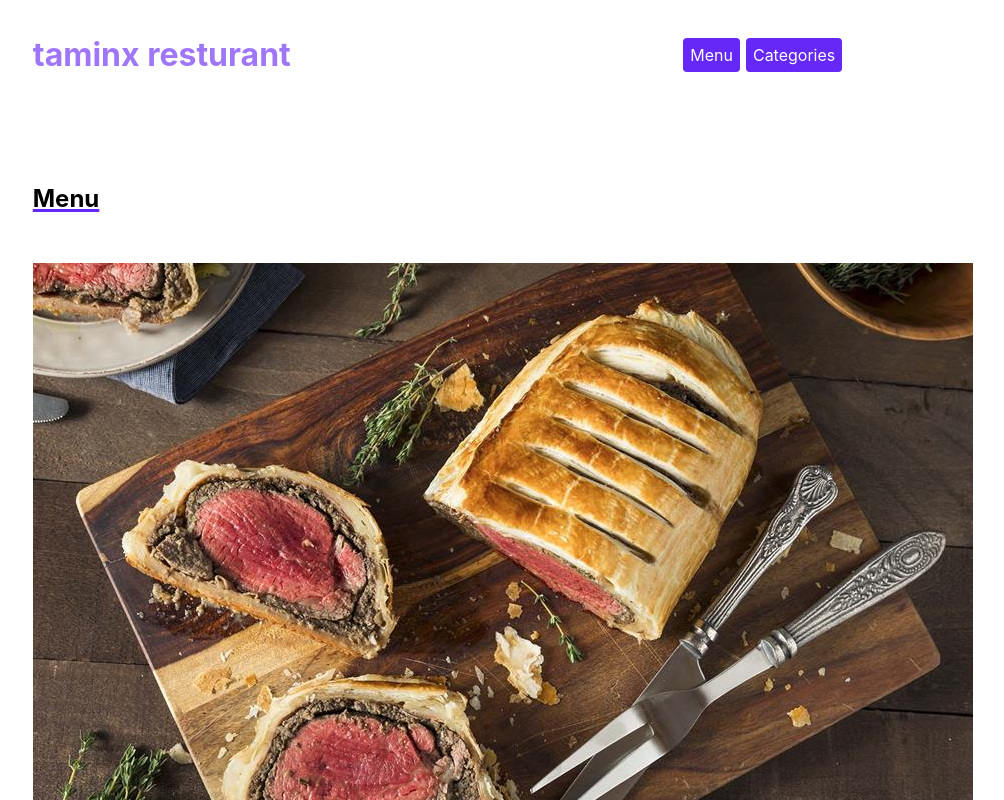
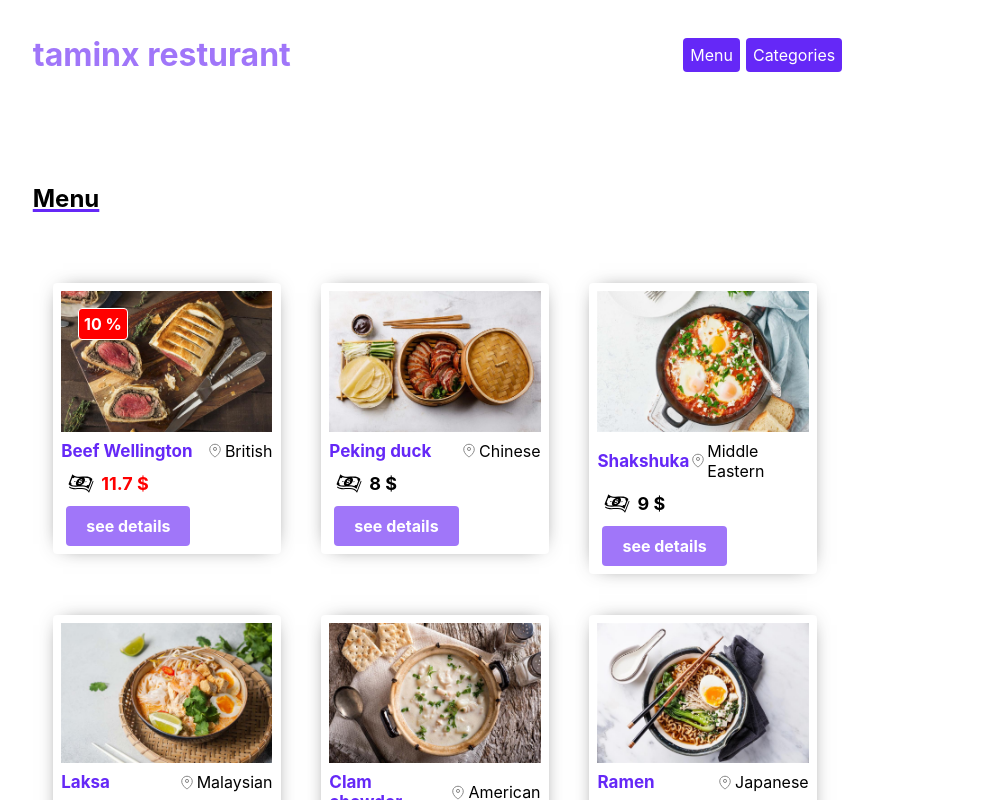
Before and after one commit to hosseinemir/resturant-pro, a Next.js app: page /menu in a window 1280 px wide. Shown: the top 800 px of the page, without its empty margins (201-1205 px from the left). Built offline with nearby package versions, Linux system fonts and the light colour scheme; data requests are answered from the project's data file.

Commit message:
finish menu page styles

```diff
--- a/components/modules/Card.js
+++ b/components/modules/Card.js
@@ -6,7 +6,7 @@ import Dollar from "../icons/Dollar";
 export default function Card(props) {
   const { id, name, price, discount, details } = props;
   return (
-    <div>
+    <div className={styles.container}>
       <img src={`/images/${id}.jpeg`} alt={name} />
       <div className={styles.name}>
         <p>{name}</p>
@@ -18,13 +18,19 @@ export default function Card(props) {
       <div className={styles.price}>
         <Dollar />
         {discount ? (
-          <p className={styles.discount}>{(price * (100 - discount)) / 100}$</p>
+          <p className={styles.discount}>
+            {(price * (100 - discount)) / 100} $
+          </p>
         ) : (
-          <p>{price}</p>
+          <p>{price} $</p>
         )}
       </div>
       {discount ? <div className={styles.badge}>{discount} %</div> : null}
-      <Link href={`/menu/${id}`}>see details</Link>
+      <div className={styles.linkcontainer}>
+        <Link className={styles.link} href={`/menu/${id}`}>
+          see details
+        </Link>
+      </div>
     </div>
   );
 }
--- a/components/modules/Card.module.css
+++ b/components/modules/Card.module.css
@@ -0,0 +1,87 @@
+.container {
+  width: 95%;
+  padding: 4%;
+  box-shadow: 0 0 20px -10px rgb(0, 0, 0, 0.8);
+  position: relative;
+  margin-bottom: 25px;
+  border-radius: 4px;
+}
+.container img {
+  width: 100%;
+}
+
+.name {
+  width: 100%;
+  margin-top: 5px;
+  margin-bottom: 5px;
+  display: flex;
+  align-items: center;
+  justify-content: space-between;
+}
+.name > p {
+  color: #6528f7;
+  font-size: 17px;
+  font-weight: 700;
+}
+.location {
+  display: flex;
+  align-items: center;
+  justify-content: center;
+}
+.price {
+  display: flex;
+  align-items: center;
+  font-size: 18px;
+  font-weight: 700;
+  margin: 10px 0;
+}
+.discount {
+  color: red;
+}
+.badge {
+  background-color: red;
+  display: flex;
+  width: 50px;
+  color: #fff;
+  padding: 5px;
+  border-radius: 4px;
+  font-weight: 700;
+  border: 1px solid #fff;
+  position: absolute;
+  top: 25px;
+  left: 25px;
+}
+.linkcontainer{
+    padding: 10px 0px;
+}
+.link{
+    padding: 10px 20px;
+    background-color: #a076f9;
+    color: #fff;
+    font-weight: 650;
+    border-radius: 4px;
+    margin: 5px;
+}
+
+@media only screen and (min-width: 768px) {
+  .container {
+    width: 40%;
+    margin: 5%;
+    padding: 2%;
+  }
+  .badge {
+    top: 15px;
+  left: 15px;
+  }
+}
+@media only screen and (min-width: 1278px) {
+  .container {
+    width: 28%;
+    margin: 2.5%;
+    padding: 1%;
+  }
+  .badge {
+    top: 25px;
+    left: 25px;
+  }
+}
--- a/components/template/MenuPage.module.css
+++ b/components/template/MenuPage.module.css
@@ -2,6 +2,7 @@
     width: 100%;
     display: flex;
     flex-direction: column;
+    margin-bottom: 100px;
 
 }
 .container h2{
```
